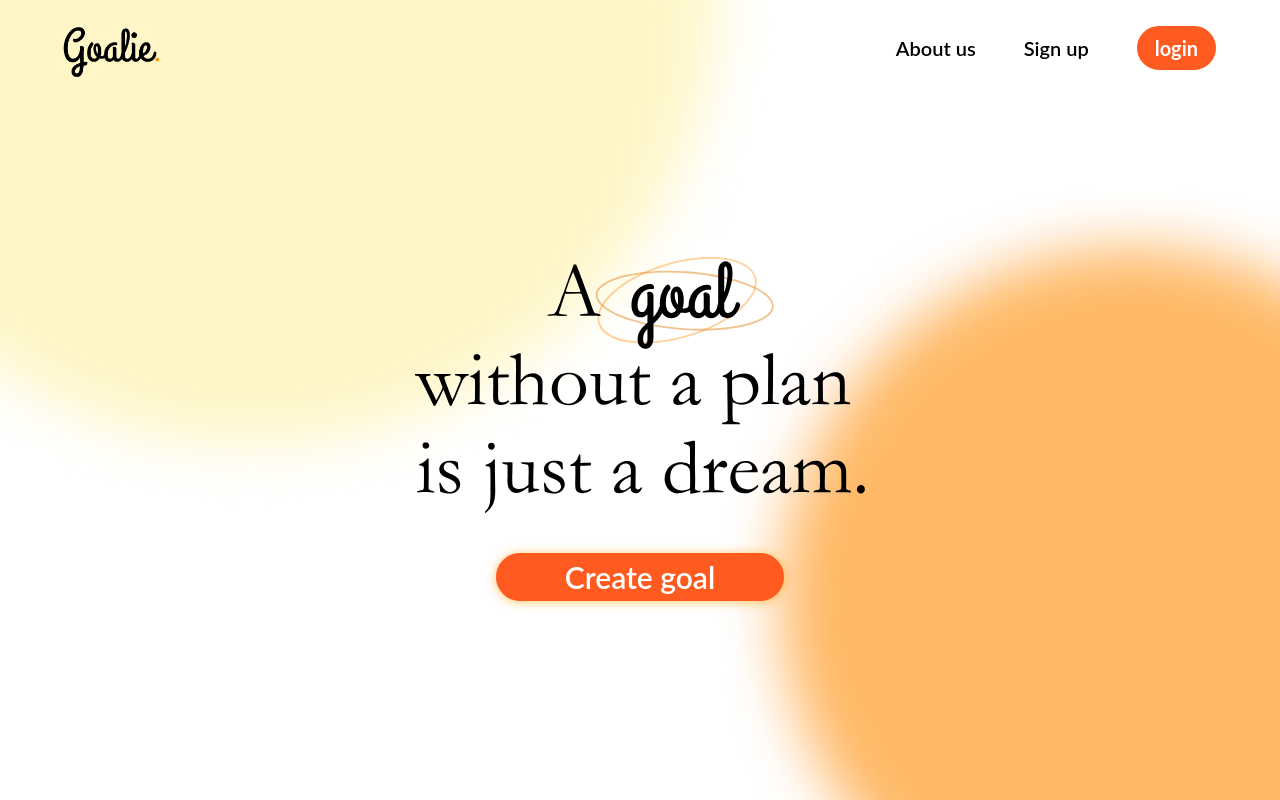
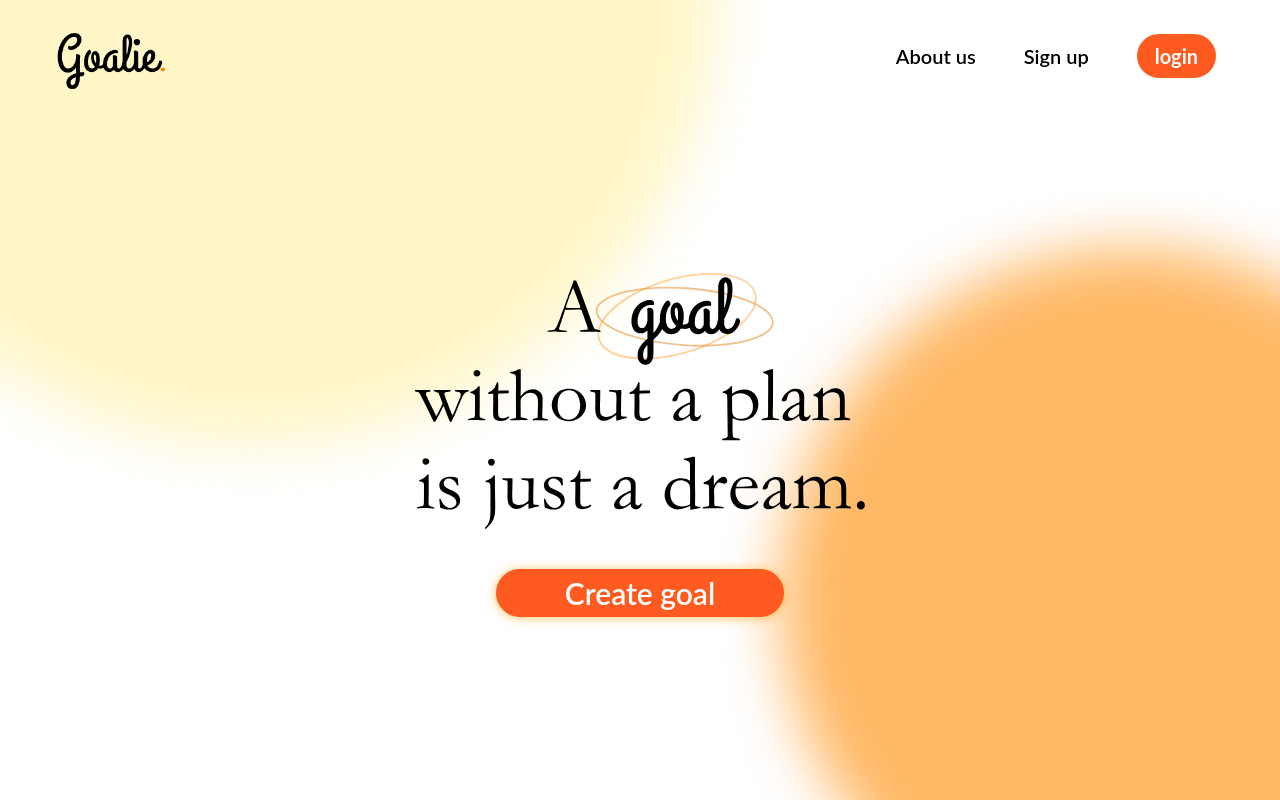
Before and after one commit to Ashirwad-Shetye/Goalie-frontend, a React (Create React App) app: page / in a window 1280 px wide. Built offline with nearby package versions, Linux system fonts and the light colour scheme; no server answers.

Commit message:
Header UI changes

```diff
--- a/src/components/homepage/header.tsx
+++ b/src/components/homepage/header.tsx
@@ -7,10 +7,10 @@ function Header() {
   const navigate = useNavigate();
 
   return (
-    <nav className="container relative mx-auto flex h-24 z-20 items-center">
-      <div className="top-8 w-32 ml-2 lg:left-4 cursor-pointer">
+    <nav className="container relative mx-auto flex h-28 z-20 items-center">
+      <section className="top-8 w-36 lg:left-4 cursor-pointer">
         <img src={logo} alt="goalie logo" />
-      </div>
+      </section>
       <section className="absolute right-6 md:space-x-8 lg:space-x-12 flex items-center">
         <div className="justify-center">
           <ul
```
